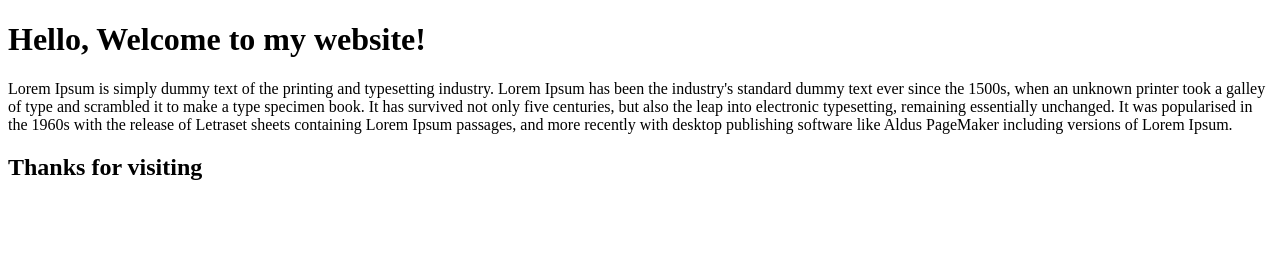
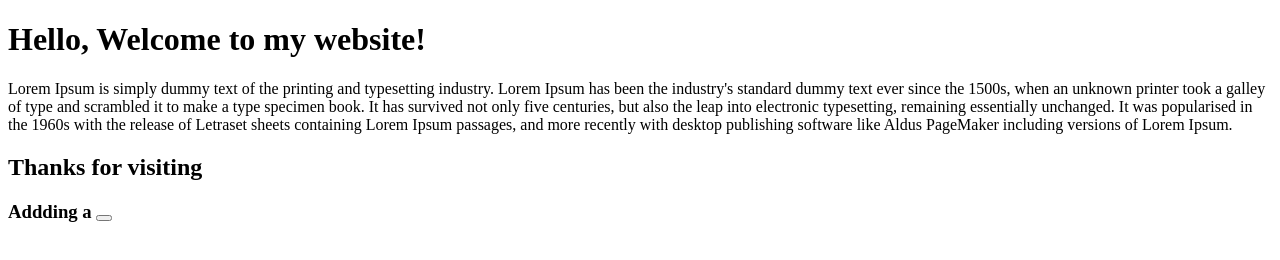
Before and after one commit to cloudsma/local-repo, a plain HTML site: page index.html in a window 1280 px wide. Drawn offline with Linux system fonts and the light colour scheme.

Commit message:
Adding a Button

```diff
--- a/index.html
+++ b/index.html
@@ -11,5 +11,6 @@
         Lorem Ipsum is simply dummy text of the printing and typesetting industry. Lorem Ipsum has been the industry's standard dummy text ever since the 1500s, when an unknown printer took a galley of type and scrambled it to make a type specimen book. It has survived not only five centuries, but also the leap into electronic typesetting, remaining essentially unchanged. It was popularised in the 1960s with the release of Letraset sheets containing Lorem Ipsum passages, and more recently with desktop publishing software like Aldus PageMaker including versions of Lorem Ipsum.
     </p>
     <h2>Thanks for visiting</h2>
+    <h3>Addding a <button type="button"></button></h3>
 </body>
 </html>
```
